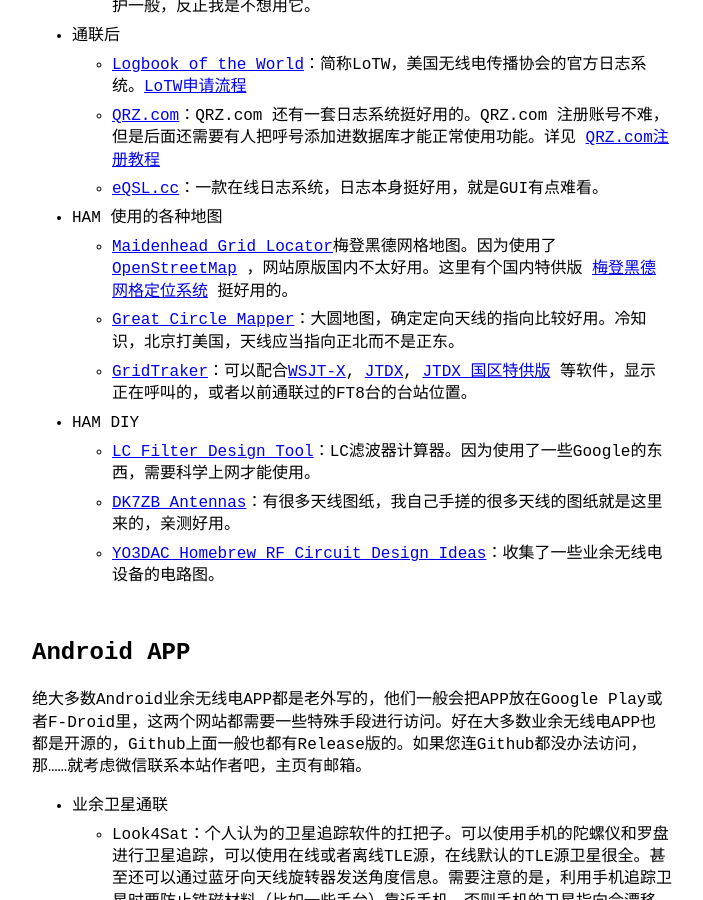
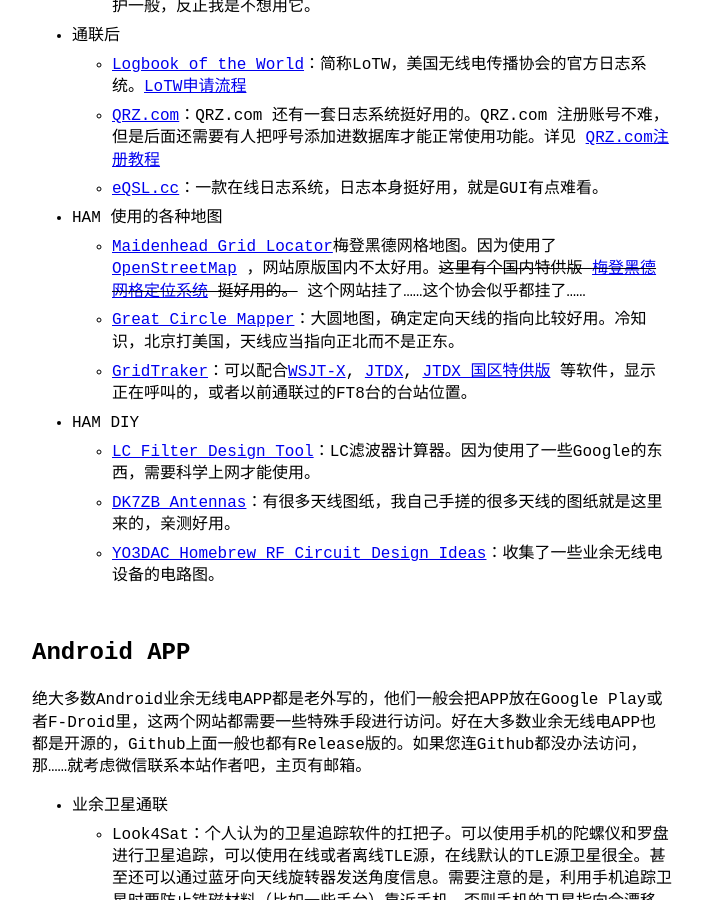
Before and after one commit to Yurihou/yurihou.github.io, a Jekyll site: the page built from hamtools_cn.md, in a window 1280 px wide and 900 px high, scrolled down 741 px. Shown: the whole window, without its empty margins (288-991 px from the left). Built offline with Jekyll 4.4.1, drawn with Linux system fonts in a browser that asks for light colours.

Commit message:
Update hamtools_cn.md

```diff
--- a/hamtools_cn.md
+++ b/hamtools_cn.md
@@ -18,7 +18,7 @@ title: HAM 常用工具
   - [QRZ.com](https://www.qrz.com/)：QRZ.com 还有一套日志系统挺好用的。QRZ.com 注册账号不难，但是后面还需要有人把呼号添加进数据库才能正常使用功能。详见 [QRZ.com注册教程](https://yurihou.github.io/2023/12/18/QRZ.com-%E7%BD%91%E7%AB%99%E6%B3%A8%E5%86%8C%E6%8C%87%E5%8D%97.html)
   - [eQSL.cc](https://www.eqsl.cc/)：一款在线日志系统，日志本身挺好用，就是GUI有点难看。
 - HAM 使用的各种地图
-  - [Maidenhead Grid Locator](https://www.f5len.org/tools/locator/)梅登黑德网格地图。因为使用了[OpenStreetMap](https://www.openstreetmap.org/) ，网站原版国内不太好用。这里有个国内特供版 [梅登黑德网格定位系统](http://sjzham.cn/grid/) 挺好用的。
+  - [Maidenhead Grid Locator](https://www.f5len.org/tools/locator/)梅登黑德网格地图。因为使用了[OpenStreetMap](https://www.openstreetmap.org/) ，网站原版国内不太好用。~~这里有个国内特供版 [梅登黑德网格定位系统](http://sjzham.cn/grid/) 挺好用的。~~ 这个网站挂了……这个协会似乎都挂了……
   - [Great Circle Mapper](https://ns6t.net/azimuth/azimuth.html)：大圆地图，确定定向天线的指向比较好用。冷知识，北京打美国，天线应当指向正北而不是正东。
   - [GridTraker](https://gridtracker.org/)：可以配合[WSJT-X](https://wsjt.sourceforge.io/wsjtx.html), [JTDX](https://sourceforge.net/projects/jtdx/), [JTDX 国区特供版](https://forum.hamcq.cn/d/318) 等软件，显示正在呼叫的，或者以前通联过的FT8台的台站位置。
 - HAM DIY
```
